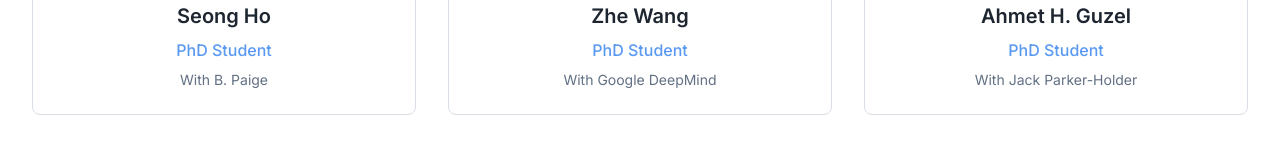
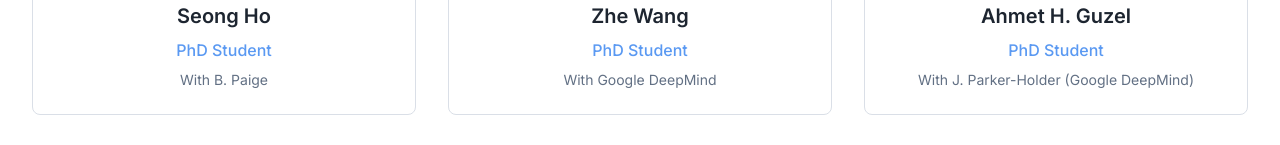
Before and after one commit to ilijabogunovic/rhine-ai, a React (Vite) app: page /team in a window 1280 px wide. Shown: the part 843-988 px from the top of the page. Built offline with nearby package versions, Linux system fonts and the light colour scheme.

Commit message:
Update collaboration details
Changed "Jack Parker-Holder" to "J. Parker-Holder (Google DeepMind)".

```diff
--- a/src/pages/Team.tsx
+++ b/src/pages/Team.tsx
@@ -62,7 +62,7 @@ const teamMembers = [
     name: "Ahmet H. Guzel",
     role: "PhD Student",
     expertise: "",
-    bio: "With Jack Parker-Holder",
+    bio: "With J. Parker-Holder (Google DeepMind)",
     image: "👨‍🎓"
   },
   {
```
